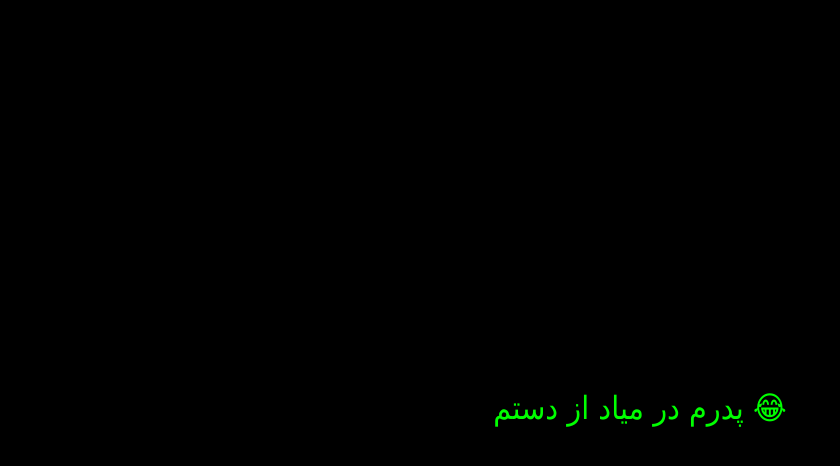
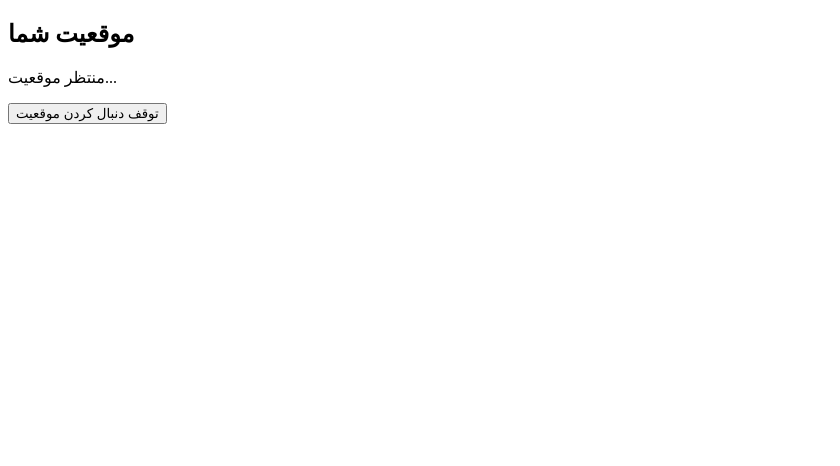
Before and after one commit to AMER110115/Robot, a plain HTML site: page index.html in a window 1280 px wide. Shown: the whole page, without its empty margins (0-840 px from the left). Drawn offline with Linux system fonts and the light colour scheme.

Commit message:
Update index.html

```diff
--- a/index.html
+++ b/index.html
@@ -2,65 +2,45 @@
 <html lang="fa">
 <head>
   <meta charset="UTF-8" />
-<title>شوخی با دوست</title>
-<style>
-  body {
-    font-family: Tahoma, sans-serif;
-    background-color: #000;
-    color: #0f0;
-    display: flex;
-    justify-content: center;
-    align-items: center;
-    height: 100vh;
-    user-select: none;
-  }
-  #message {
-    font-size: 2rem;
-    text-align: center;
-    max-width: 400px;
-  }
-</style>
+  <title>دنبال کردن موقعیت GPS</title>
 </head>
 <body>
-  <div id="message">منتظر یه چیز عجیب باش!</div>
+  <h2>موقعیت شما</h2>
+  <p id="output">منتظر موقعیت...</p>
+  <button id="stopBtn">توقف دنبال کردن موقعیت</button>
 
   <script>
-const messages = [
-  "یه دقیقه صبر کن...",
-  "دارم یه چیز جالب میفرستم!",
-  "پدرم در میاد از دستم 😂",
-  "آهای دوست عزیز! آماده شو!",
-  "بزن بریم!",
-];
+    const output = document.getElementById('output');
+    const stopBtn = document.getElementById('stopBtn');
+    let watchID;
 
-const sounds = [
-  "https://www.soundjay.com/buttons/sounds/button-3.mp3",
-  "https://www.soundjay.com/buttons/sounds/button-4.mp3",
-  "https://www.soundjay.com/buttons/sounds/button-5.mp3",
-];
-
-// نمایش پیام‌ها پشت سر هم
-let i = 0;
-const msgDiv = document.getElementById("message");
-
-function showNextMessage() {
-  if (i < messages.length) {
-    msgDiv.textContent = messages[i];
-    playRandomSound();
-    i++;
-    setTimeout(showNextMessage, 2500);
+    if (!navigator.geolocation) {
+      output.textContent = 'مرورگر شما از Geolocation پشتیبانی نمی‌کند.';
     } else {
-    msgDiv.textContent = "تموم شد! 😈";
+      watchID = navigator.geolocation.watchPosition(
+        position => {
+          const lat = position.coords.latitude;
+          const lon = position.coords.longitude;
+          const accuracy = position.coords.accuracy;
+          output.textContent = `عرض جغرافیایی: ${lat.toFixed(6)}، طول جغرافیایی: ${lon.toFixed(6)}، دقت: ${accuracy} متر`;
+        },
+        error => {
+          output.textContent = 'خطا در دریافت موقعیت: ' + error.message;
+        },
+        {
+          enableHighAccuracy: true,
+          maximumAge: 10000,
+          timeout: 5000
         }
+      );
     }
 
-function playRandomSound() {
-  const sound = new Audio(sounds[Math.floor(Math.random() * sounds.length)]);
-  sound.play();
+    stopBtn.addEventListener('click', () => {
+      if (watchID) {
+        navigator.geolocation.clearWatch(watchID);
+        output.textContent = 'دنبال کردن موقعیت متوقف شد.';
       }
-
-// شروع شوخی
-showNextMessage();
+    });
   </script>
 </body>
 </html>
```
Lines whose indentation alone changed are shown as unchanged.
